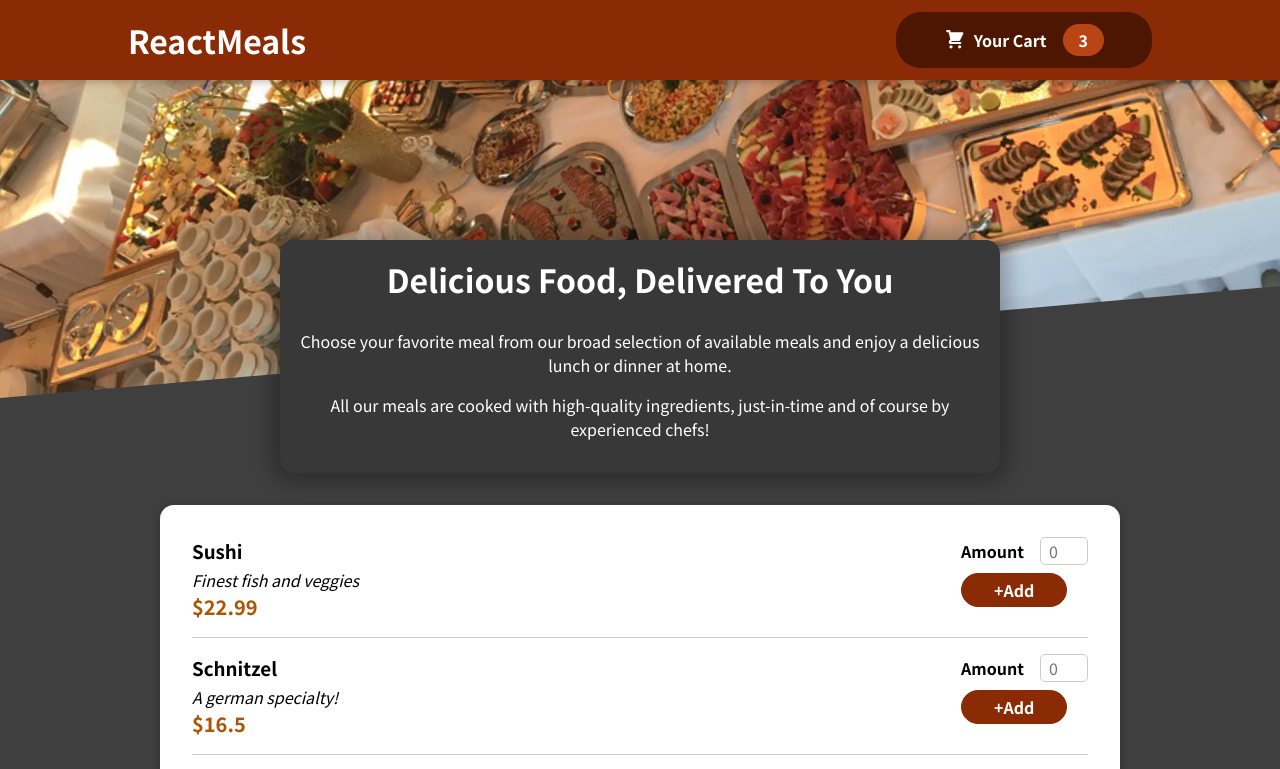
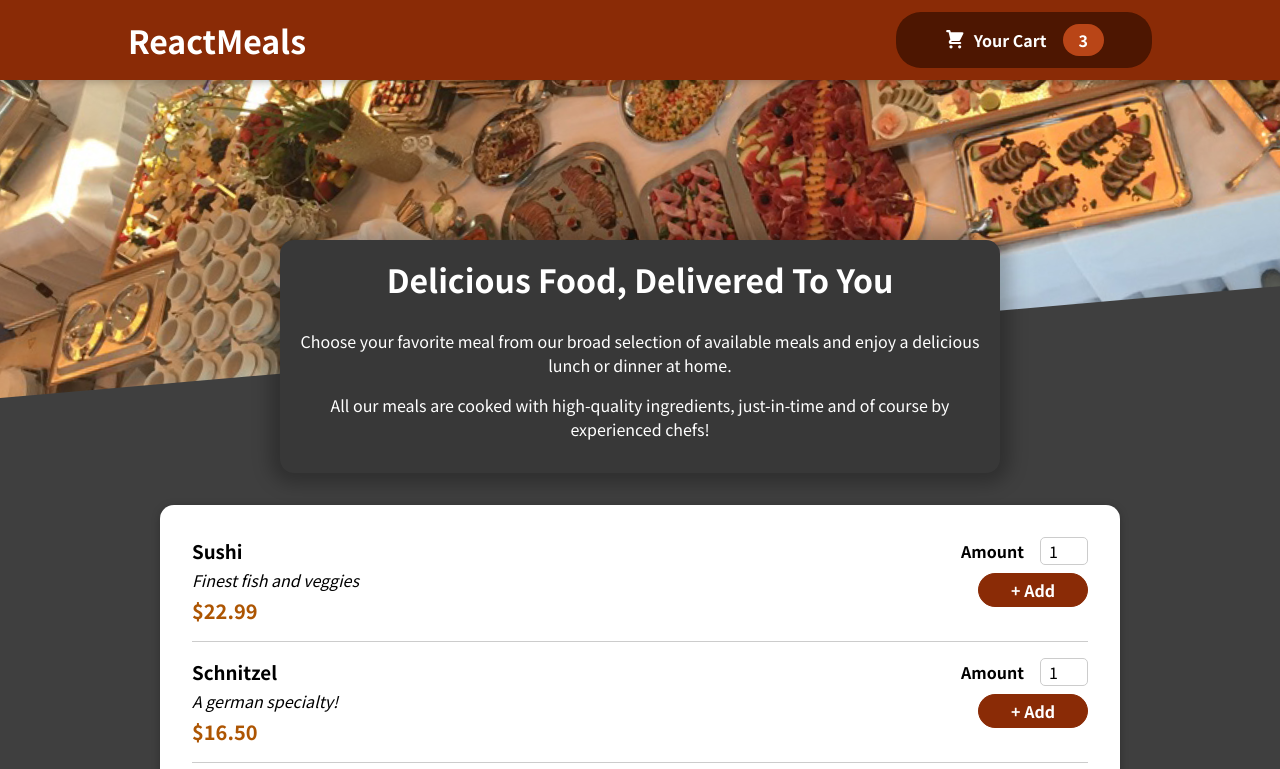
Before and after one commit to RobyDoby/React-food-order-app, a JavaScript app: page / in a window 1280 px wide. Shown: the top 769 px of the page. Built offline with nearby package versions, Linux system fonts and the light colour scheme.

Commit message:
added mealitem form and reusable input component

```diff
--- a/src/components/Meals/AvailableMeals.js
+++ b/src/components/Meals/AvailableMeals.js
@@ -1,6 +1,6 @@
 import Card from '../UI/Card';
 import classes from './AvailableMeals.module.css';
-import MealItem from './MealItem';
+import MealItem from './MealItem/MealItem';
 
 const DUMMY_MEALS = [
    {
--- a/src/components/Meals/MealItem.js
+++ /dev/null
@@ -1,29 +0,0 @@
-import Button from '../UI/Button';
-import classes from './MealItem.module.css';
-
-const MealItem = (props) => {
-   return (
-      <li id={props.id} className={classes.meal}>
-         <div>
-            <h3>{props.name}</h3>
-            <p className={classes.description}>{props.description}</p>
-            <p className={classes.price}>{`$${props.price}`}</p>
-         </div>
-         <form className={classes.form}>
-            <div className={classes.input}>
-               <label htmlFor={`${props.id}-${props.name}`}>Amount</label>
-               <input
-                  type="number"
-                  id={`${props.id}-${props.name}`}
-                  placeholder="0"
-                  min="0"
-                  max="100"
-               />
-            </div>
-            <Button>+Add</Button>
-         </form>
-      </li>
-   );
-};
-
-export default MealItem;
--- a/src/components/Meals/MealItem.module.css
+++ /dev/null
@@ -1,64 +0,0 @@
-.meal {
-   display: flex;
-   justify-content: space-between;
-   margin: 1rem;
-   padding-bottom: 1rem;
-   border-bottom: 1px solid #ccc;
-}
-
-.meal h3 {
-   margin: 0 0 0.25rem 0;
-}
-
-.meal p {
-   margin: 0;
-}
-
-.description {
-   font-style: italic;
-}
-
-.price {
-   margin-top: 0.25rem;
-   font-weight: bold;
-   color: #ad5502;
-   font-size: 1.25rem;
-}
-.form {
-   text-align: right;
-}
-
-.form button {
-   font: inherit;
-   cursor: pointer;
-   background-color: #8a2b06;
-   border: 1px solid #8a2b06;
-   color: white;
-   padding: 0.25rem 2rem;
-   border-radius: 20px;
-   font-weight: bold;
-}
-
-.form button:hover,
-.form button:active {
-   background-color: #641e03;
-   border-color: #641e03;
-}
-.input {
-   display: flex;
-   align-items: center;
-   margin-bottom: 0.5rem;
-}
-
-.input label {
-   font-weight: bold;
-   margin-right: 1rem;
-}
-
-.input input {
-   width: 3rem;
-   border-radius: 5px;
-   border: 1px solid #ccc;
-   font: inherit;
-   padding-left: 0.5rem;
-}
--- /dev/null
+++ b/src/components/Meals/MealItem/MealItem.js
@@ -0,0 +1,19 @@
+import classes from './MealItem.module.css';
+import MealItemForm from './MealItemForm';
+
+const MealItem = (props) => {
+   return (
+      <li id={props.id} className={classes.meal}>
+         <div>
+            <h3>{props.name}</h3>
+            <div className={classes.description}>{props.description}</div>
+            <div className={classes.price}>{`$${props.price.toFixed(2)}`}</div>
+         </div>
+         <div>
+            <MealItemForm id={props.id} />
+         </div>
+      </li>
+   );
+};
+
+export default MealItem;
--- /dev/null
+++ b/src/components/Meals/MealItem/MealItem.module.css
@@ -0,0 +1,22 @@
+.meal {
+   display: flex;
+   justify-content: space-between;
+   margin: 1rem;
+   padding-bottom: 1rem;
+   border-bottom: 1px solid #ccc;
+}
+
+.meal h3 {
+   margin: 0 0 0.25rem 0;
+}
+
+.description {
+   font-style: italic;
+}
+
+.price {
+   margin-top: 0.25rem;
+   font-weight: bold;
+   color: #ad5502;
+   font-size: 1.25rem;
+}
--- /dev/null
+++ b/src/components/Meals/MealItem/MealItemForm.js
@@ -0,0 +1,23 @@
+import Button from '../../UI/Button';
+import Input from '../../UI/Input';
+import classes from './MealItemForm.module.css';
+
+const MealItemForm = (props) => {
+   return (
+      <form className={classes.form}>
+         <Input
+            label="Amount"
+            input={{
+               type: 'number',
+               id: `amount-${props.id}`,
+               min: '1',
+               max: '5',
+               step: '1',
+               defaultValue: '1',
+            }}
+         />
+         <Button>+ Add</Button>
+      </form>
+   );
+};
+export default MealItemForm;
--- /dev/null
+++ b/src/components/Meals/MealItem/MealItemForm.module.css
@@ -0,0 +1,20 @@
+.form {
+   text-align: right;
+}
+
+.form button {
+   font: inherit;
+   cursor: pointer;
+   background-color: #8a2b06;
+   border: 1px solid #8a2b06;
+   color: white;
+   padding: 0.25rem 2rem;
+   border-radius: 20px;
+   font-weight: bold;
+}
+
+.form button:hover,
+.form button:active {
+   background-color: #641e03;
+   border-color: #641e03;
+}
--- a/src/components/UI/Button.js
+++ b/src/components/UI/Button.js
@@ -1,8 +1,6 @@
-import classes from './Button.module.css';
-
 const Button = (props) => {
    return (
-      <button className={classes.button} onClick={props.onClick}>
+      <button className={props.className} onClick={props.onClick}>
          {props.children}
       </button>
    );
--- a/src/components/UI/Button.module.css
+++ /dev/null
@@ -1,15 +0,0 @@
-.button {
-   background-color: #b94517;
-   padding: 0.25rem 1rem;
-   border: none;
-   border-radius: 25px;
-   font-weight: bold;
-   color: #fff;
-   transition: background-color 300ms ease;
-   cursor: pointer;
-   display: block;
-}
-.button:hover,
-.button:focus {
-   background-color: #92320c;
-}
--- /dev/null
+++ b/src/components/UI/Input.js
@@ -0,0 +1,12 @@
+import classes from './Input.module.css';
+
+const Input = (props) => {
+   return (
+      <div className={classes.input}>
+         <label htmlFor={props.input.id}>{props.label}</label>
+         <input {...props.input} />
+      </div>
+   );
+};
+
+export default Input;
--- /dev/null
+++ b/src/components/UI/Input.module.css
@@ -0,0 +1,18 @@
+.input {
+   display: flex;
+   align-items: center;
+   margin-bottom: 0.5rem;
+}
+
+.input label {
+   font-weight: bold;
+   margin-right: 1rem;
+}
+
+.input input {
+   width: 3rem;
+   border-radius: 5px;
+   border: 1px solid #ccc;
+   font: inherit;
+   padding-left: 0.5rem;
+}
```
Also changed, not shown: 1 other file (tests, documents, lock files or other folders).
